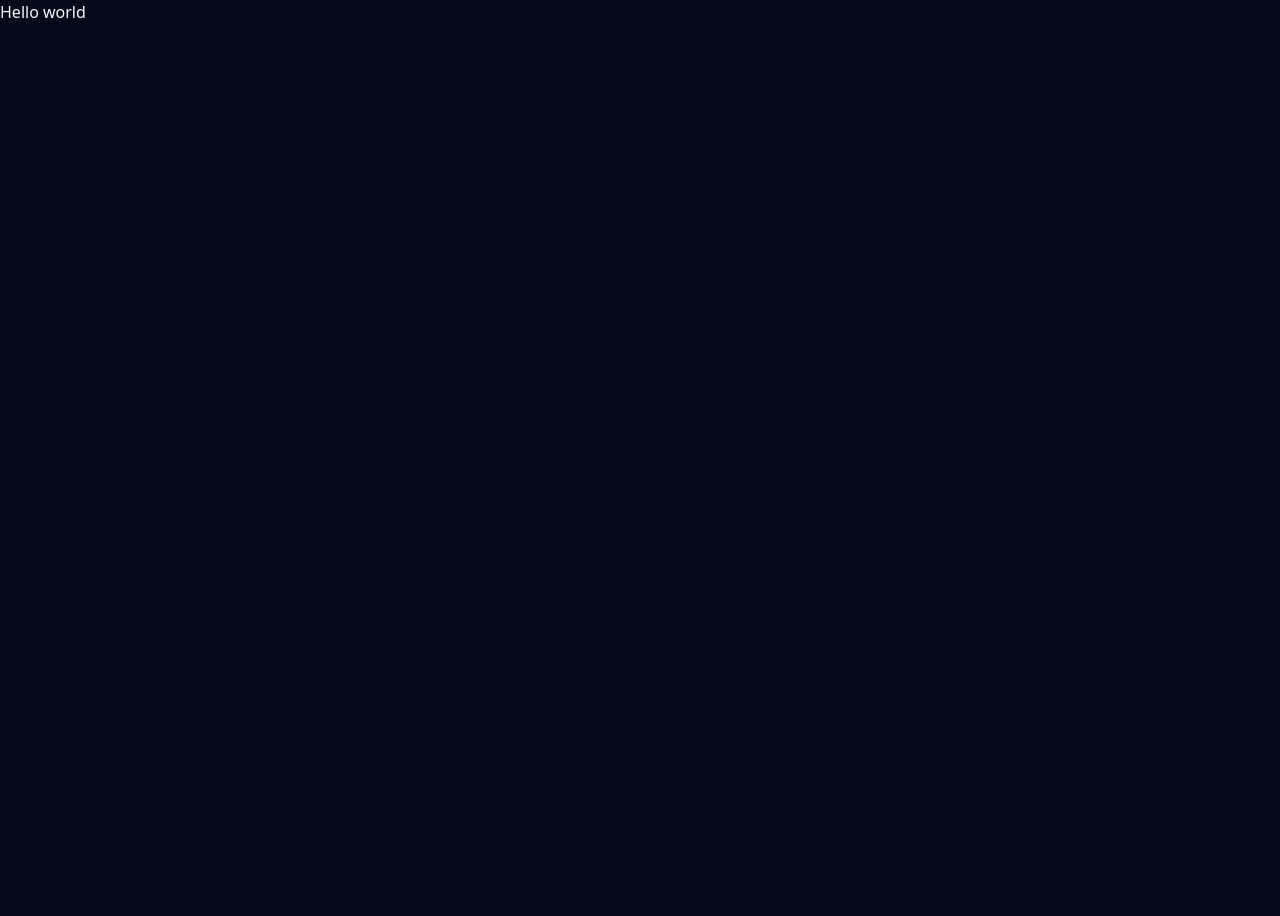
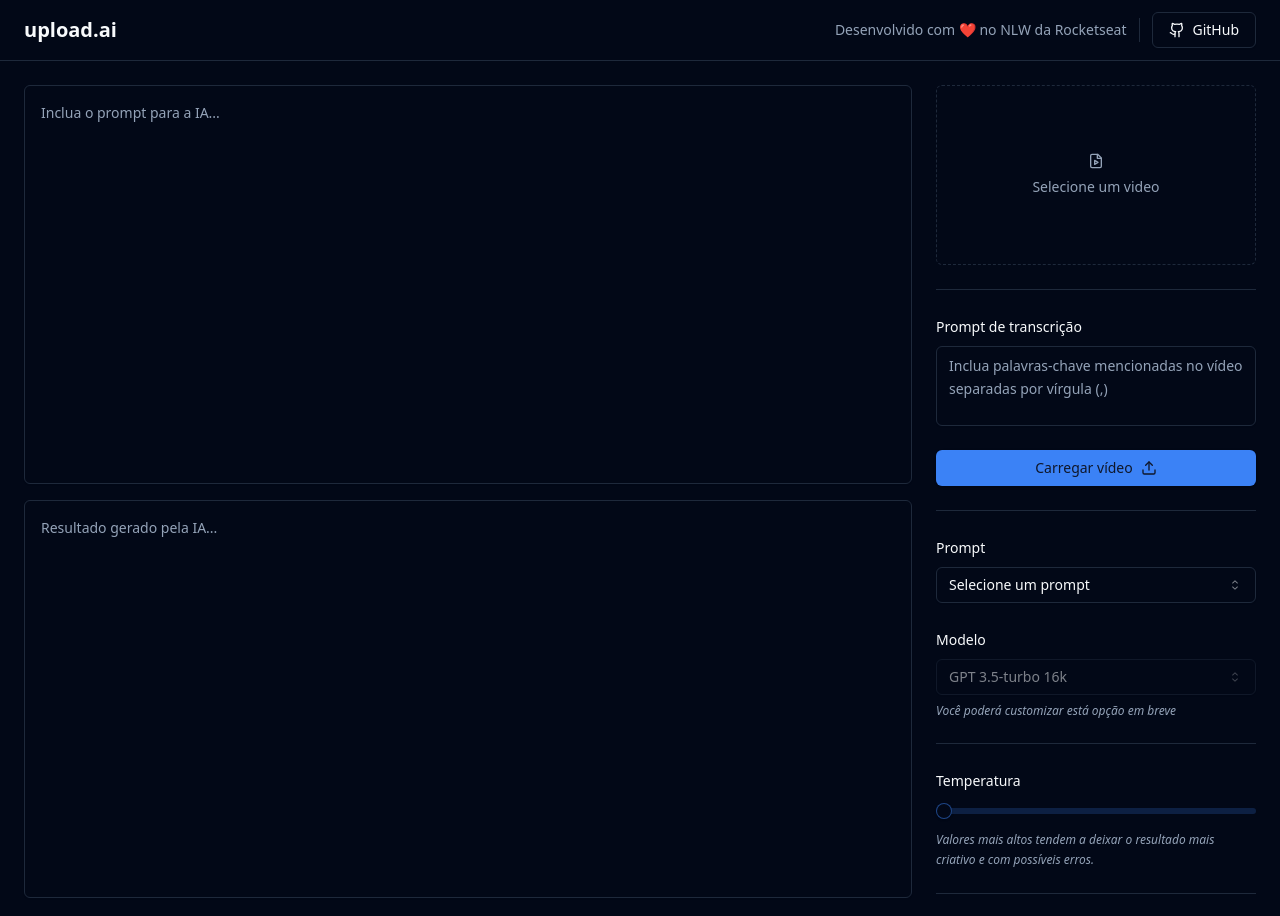
Before and after one commit to mateusramoscaetano/upload-ai-web, a React (Vite) app: page / in a window 1280 px wide. Shown: the top 916 px of the page. Before the commit the page ends 800 px from the top, so only its background shows below. Built offline with nearby package versions, Linux system fonts and the light colour scheme.

Commit message:
feat: screen skeleton created

```diff
--- a/src/App.tsx
+++ b/src/App.tsx
@@ -1,3 +1,148 @@
+import { FileVideo, Github, Upload, Wand2 } from "lucide-react";
+import { Button } from "./components/ui/button";
+import { Separator } from "./components/ui/separator";
+import { Textarea } from "./components/ui/textarea";
+import { Label } from "./components/ui/label";
+import {
+  Select,
+  SelectContent,
+  SelectItem,
+  SelectTrigger,
+  SelectValue,
+} from "./components/ui/select";
+import { Slider } from "./components/ui/slider";
+
 export function App() {
-  return <h1>Hello world</h1>;
+  return (
+    <div className="min-h-screen flex flex-col">
+      <div className="px-6 py-3 flex items-center justify-between border-b">
+        <h1 className="text-xl font-bold">upload.ai</h1>
+
+        <div className="flex items-center gap-3">
+          <span className="text-sm text-muted-foreground">
+            Desenvolvido com ❤ no NLW da Rocketseat
+          </span>
+
+          <Separator orientation="vertical" className="h-6" />
+
+          <Button variant="outline">
+            <Github className="w-4 h-4 mr-2" />
+            GitHub
+          </Button>
+        </div>
+      </div>
+
+      <main className="flex-1 p-6 flex gap-6">
+        <div className="flex flex-col flex-1 gap-4">
+          <div className="grid grid-rows-2 gap-4 flex-1">
+            <Textarea
+              className="resize-none p-4 leading-relaxed"
+              placeholder="Inclua o prompt para a IA..."
+            />
+
+            <Textarea
+              className="resize-none p-4 leading-relaxed"
+              readOnly
+              placeholder="Resultado gerado pela IA..."
+            />
+          </div>
+          <p className="text-sm text-muted-foreground">
+            Lembre-se: Você pode utilizar a variável
+            <code className="text-violet-400">{"{transcription}"}</code> no seu
+            prompt para adicionar o conteúdo da transcrição do vídeo
+            selecionado.
+          </p>
+        </div>
+
+        <aside className="w-80 space-y-6">
+          <form className="space-y-6">
+            <label
+              className="border flex rounded-md aspect-video cursor-pointer border-dashed text-sm flex-col gap-2 items-center justify-center text-muted-foreground hover:bg-primary/5"
+              htmlFor="video"
+            >
+              <FileVideo className="w-4 h-4" />
+              Selecione um video
+            </label>
+            <input
+              type="file"
+              id="video"
+              accept="video/mp4"
+              className="sr-only"
+            />
+            <Separator />
+
+            <div className="space-y-2">
+              <Label htmlFor="transcription_prompt">
+                Prompt de transcrição
+              </Label>
+              <Textarea
+                id="transcription_prompt"
+                className="h-20 leading-relaxed resize-none"
+                placeholder="Inclua palavras-chave mencionadas no vídeo separadas por vírgula (,)"
+              />
+            </div>
+
+            <Button type="submit" className="w-full">
+              Carregar vídeo
+              <Upload className="w-4 h-4 ml-2" />
+            </Button>
+          </form>
+
+          <Separator />
+
+          <form className="space-y-6">
+            <div className="space-y-2">
+              <Label>Prompt</Label>
+              <Select>
+                <SelectTrigger>
+                  <SelectValue placeholder="Selecione um prompt" />
+                </SelectTrigger>
+                <SelectContent>
+                  <SelectItem value="title">Título do Youtube</SelectItem>
+                  <SelectItem value="description">
+                    Descrição do Youtube
+                  </SelectItem>
+                </SelectContent>
+              </Select>
+            </div>
+
+            <div className="space-y-2">
+              <Label>Modelo</Label>
+              <Select disabled defaultValue="gpt3.5">
+                <SelectTrigger>
+                  <SelectValue />
+                </SelectTrigger>
+                <SelectContent>
+                  <SelectItem value="gpt3.5">GPT 3.5-turbo 16k</SelectItem>
+                </SelectContent>
+              </Select>
+              <span className="block text-xs text-muted-foreground italic">
+                Você poderá customizar está opção em breve
+              </span>
+            </div>
+
+            <Separator />
+
+            <div className="space-y-4">
+              <Label>Temperatura</Label>
+
+              <Slider min={0} max={1} step={0.1} />
+
+              <span className="block text-xs text-muted-foreground italic leading-relaxed">
+                Valores mais altos tendem a deixar o resultado mais criativo e
+                com possíveis erros.
+              </span>
+            </div>
+
+            <Separator />
+
+            <Button type="submit" className="w-full">
+              Executar
+              <Wand2 className="w-4 h-4 ml-2" />
+            </Button>
+          </form>
+        </aside>
+      </main>
+    </div>
+  );
 }
```
